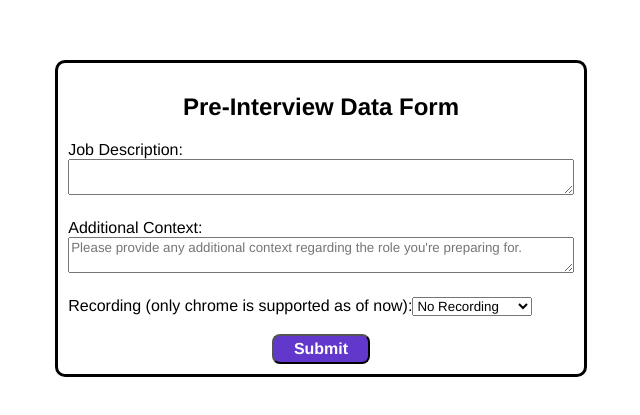
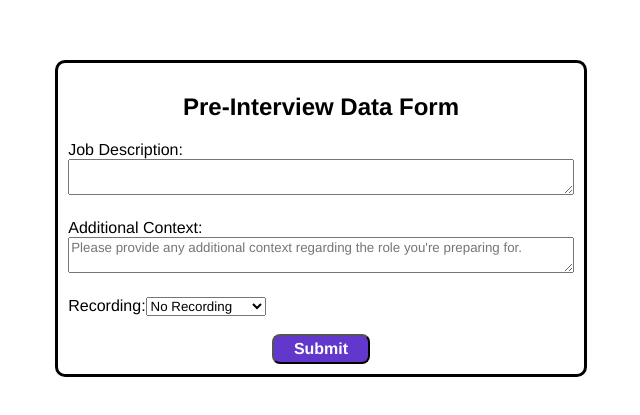
Before and after one commit to arshmattu08/InterviewPrep-frontend-react, a React (Vite) app in the folder interviewprep-frontend-react/: page / in a window 1280 px wide. Shown: the part 193-608 px from the top of the page, without its empty margins (319-959 px from the left). Built offline with nearby package versions, Linux system fonts and the light colour scheme.

Commit message:
vad tune threshold

```diff
--- a/interviewprep-frontend-react/src/components/FormCard/FormCard.jsx
+++ b/interviewprep-frontend-react/src/components/FormCard/FormCard.jsx
@@ -1,7 +1,7 @@
 import React from "react";
 import "./FormCard.css"
 
-
+// receive destructured props from FormPage.jsx
 const FormCard = ({jobDescription, setJobDescription, additionalContext, setAdditionalContext,
                     recordingOption,setRecordingOption, handleSubmit}) => {
 
@@ -24,7 +24,7 @@ const FormCard = ({jobDescription, setJobDescription, additionalContext, setAddi
 
 
             <div>
-                <label className={"label"}>Recording (only chrome is supported as of now):</label>
+                <label className={"label"}>Recording:</label>
                 <select value={recordingOption} onChange={(e) => {setRecordingOption(e.target.value)}}>
                     <option value="No Recording">No Recording</option>
                     <option value="Audio Only"> Audio Only</option>
--- a/interviewprep-frontend-react/src/components/InterviewPage/InterviewPage.jsx
+++ b/interviewprep-frontend-react/src/components/InterviewPage/InterviewPage.jsx
@@ -77,6 +77,7 @@ const InterviewPage = (props) => {
         baseAssetPath: "https://cdn.jsdelivr.net/npm/@ricky0123/vad-web@0.0.30/dist/",
         onnxWASMBasePath: "https://cdn.jsdelivr.net/npm/onnxruntime-web@1.22.0/dist/",
         getStream: () => Promise.resolve(props.stream.current),
+        positiveSpeechThreshold: 0.7,
         onSpeechStart: () => {
                 console.log("speech started")
                 if (isWaitingResponse.current) {return}
--- a/interviewprep-frontend-react/src/components/InterviewWaitingPage/InterviewWaitingPage.jsx
+++ b/interviewprep-frontend-react/src/components/InterviewWaitingPage/InterviewWaitingPage.jsx
@@ -62,8 +62,8 @@ const InterviewWaitingPage = (props) => {
        const randomDelay = delays[Math.floor(Math.random() * delays.length)];
        props.wsConn.current = new WebSocket("wss://impolite-buckle-harddisk.ngrok-free.dev/interview")
        props.wsConn.current.onopen = () => {
+                props.wsConn.current.send(JSON.stringify(interviewData))
                 console.log("data SENT")
-                props.wsConn.current.send(JSON.stringify(interviewData)) // gonna trigger greeting
                 props.wsConn.current.onmessage = (event) => {
                     props.greetingBuffer.current= event.data }
 
```
